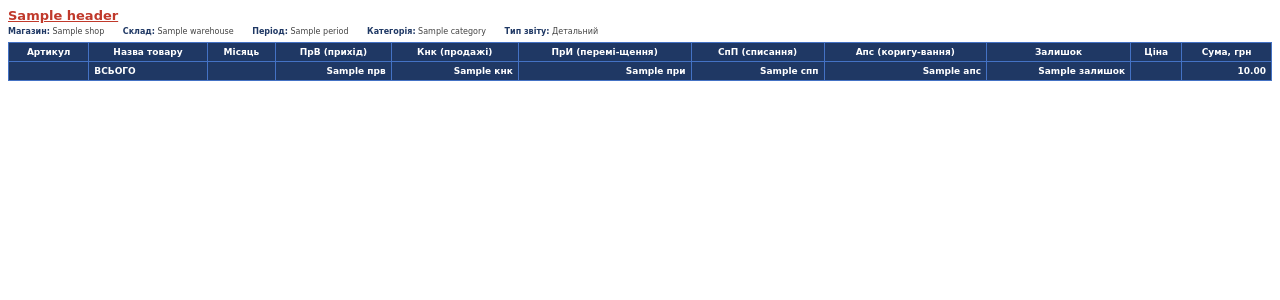
After one commit to imeromua/app-ser, a Flask app: template templates/report_pdf.html in a window 1280 px wide. The commit adds this page. Shown: the top 300 px of the page. Run offline with Flask 3, Linux system fonts and the light colour scheme; the template is opened without the code that fills it: most values are stand-ins (such as "Sample title", 1, 10 or a date in 2020).

Commit message:
Implement parser rewrite, document report, PDF export
Co-authored-by: imeromua <245274796+imeromua@users.noreply.github.com>

```diff
--- a/app.py
+++ b/app.py
@@ -9,14 +9,14 @@ import logging
 import os
 import secrets
 
-from flask import Flask, request, render_template, send_file, session
+from flask import Flask, request, render_template, send_file, session, Response
 from werkzeug.utils import secure_filename
 import pandas as pd
 
 from categories import detect_category
 from session_store import save_session_data, load_session_data, cleanup_old_sessions
 from parser import parse_xls
-from builder import build_rows, build_summary_rows
+from builder import build_rows, build_summary_rows, build_document_rows
 from exporter import export_excel
 
 logging.basicConfig(level=logging.WARNING)
@@ -56,23 +56,32 @@ def upload():
 
         if report_type == 'summary':
             rows, grand = build_summary_rows(combined_df, all_prices)
+        elif report_type == 'document':
+            rows, grand = build_document_rows(combined_df, all_prices)
         else:
             rows, grand = build_rows(combined_df, all_prices)
 
-        all_names = [r['Назва'] for r in rows if r.get('type') in ('data', 'summary')]
+        if report_type == 'document':
+            all_names = [r['Назва'] for r in rows if r.get('type') == 'doc_data']
+            art_count = len(set(r['Артикул'] for r in rows if r.get('type') == 'doc_data'))
+            row_count = sum(1 for r in rows if r.get('type') == 'doc_data')
+        else:
+            all_names = [r['Назва'] for r in rows if r.get('type') in ('data', 'summary')]
+            art_count = len(set(
+                r['Артикул'] for r in rows
+                if r.get('type') in ('subtotal', 'summary')
+            ))
+            row_count = sum(1 for r in rows if r.get('type') in ('data', 'summary'))
+
         category = detect_category(all_names)
         safe_category = category.replace('/', '-').replace(' ', '_')
 
         if report_type == 'summary':
             download_name = f"{safe_category}_сумарний_звіт.xlsx"
+        elif report_type == 'document':
+            download_name = f"{safe_category}_по_документах.xlsx"
         else:
             download_name = f"{safe_category}_детальний_звіт.xlsx"
-
-        art_count = len(set(
-            r['Артикул'] for r in rows
-            if r.get('type') in ('subtotal', 'summary')
-        ))
-        row_count = sum(1 for r in rows if r.get('type') in ('data', 'summary'))
 
         # Store data in a server-side temp file; only keep UUID in cookie
         session_id = save_session_data({
@@ -91,6 +100,7 @@ def upload():
                                art_count=art_count, row_count=row_count,
                                category=category, report_type=report_type)
     except Exception as e:
+        logging.exception('Upload error')
         return render_template('index.html', error=f'Помилка: {e}')
 
 
@@ -111,5 +121,41 @@ def download():
                      mimetype='application/vnd.openxmlformats-officedocument.spreadsheetml.sheet')
 
 
+@app.route('/download_pdf')
+def download_pdf():
+    try:
+        from weasyprint import HTML
+    except ImportError:
+        return 'WeasyPrint не встановлено. Виконайте: pip install weasyprint', 500
+
+    sid = session.get('sid')
+    data = load_session_data(sid)
+    if not data:
+        return 'Немає даних або сесія застаріла', 400
+
+    header      = data['header']
+    rows        = data['rows']
+    grand       = data['grand']
+    report_type = data.get('report_type', 'detail')
+    category    = data.get('category', '')
+
+    html_content = render_template(
+        'report_pdf.html',
+        header=header,
+        rows=rows,
+        grand=grand,
+        report_type=report_type,
+        category=category,
+    )
+    pdf_bytes = HTML(string=html_content).write_pdf()
+    pdf_name  = data.get('filename', 'звіт').replace('.xlsx', '.pdf')
+
+    return Response(
+        pdf_bytes,
+        mimetype='application/pdf',
+        headers={'Content-Disposition': f'attachment; filename="{pdf_name}"'},
+    )
+
+
 if __name__ == '__main__':
     app.run(debug=True, host='0.0.0.0', port=5000)
--- a/requirements.txt
+++ b/requirements.txt
@@ -3,3 +3,4 @@ openpyxl>=3.1.0
 pandas>=2.0.0
 xlrd>=2.0.1
 Werkzeug>=2.3.0
+weasyprint>=68.0
--- a/templates/index.html
+++ b/templates/index.html
@@ -41,6 +41,10 @@
               <label class="btn btn-outline-success" for="rt_summary">
                 📊 Сумарний (без місяців)
               </label>
+              <input type="radio" class="btn-check" name="report_type" id="rt_document" value="document">
+              <label class="btn btn-outline-warning" for="rt_document">
+                📄 По документах
+              </label>
             </div>
             <div id="spin" class="mt-3 text-center d-none">
               <div class="spinner-border text-primary me-2" role="status"></div>
--- /dev/null
+++ b/templates/report_pdf.html
@@ -0,0 +1,244 @@
+<!DOCTYPE html>
+<html lang="uk">
+<head>
+  <meta charset="UTF-8">
+  <title>Рух товарів — PDF-звіт</title>
+  <style>
+    @page {
+      size: A4 landscape;
+      margin: 12mm 10mm 12mm 10mm;
+    }
+    * { box-sizing: border-box; }
+    body {
+      font-family: 'DejaVu Sans', Arial, sans-serif;
+      font-size: 9px;
+      color: #1a1a1a;
+      background: #fff;
+    }
+    h1 {
+      font-size: 13px;
+      color: #C0392B;
+      text-decoration: underline;
+      margin: 0 0 4px;
+    }
+    .meta { font-size: 8px; color: #444; margin-bottom: 6px; }
+    .meta span { margin-right: 16px; }
+    .meta strong { color: #1F3864; }
+
+    table {
+      width: 100%;
+      border-collapse: collapse;
+      margin-top: 4px;
+    }
+    thead th {
+      background: #1F3864;
+      color: #fff;
+      text-align: center;
+      border: 1px solid #4472C4;
+      padding: 4px 5px;
+      white-space: nowrap;
+    }
+    tbody td {
+      border: 1px solid #dee2e6;
+      padding: 3px 5px;
+    }
+    tbody td.num { text-align: right; }
+    tbody td.ctr { text-align: center; }
+
+    tr.subtotal td, tr.summary-row td {
+      background: #D9E1F2;
+      font-weight: bold;
+      color: #1F3864;
+    }
+    tr.doc-data:nth-child(even) td { background: #f7f9fc; }
+    tr.spacer { height: 4px; }
+
+    tfoot tr td {
+      background: #1F3864;
+      color: #fff;
+      font-weight: bold;
+      border: 1px solid #4472C4;
+      padding: 4px 5px;
+    }
+    tfoot tr td.num { text-align: right; }
+
+    /* Prevent page breaks inside rows */
+    tr { page-break-inside: avoid; }
+    /* New article — allow break before spacer */
+    tr.spacer { page-break-after: auto; }
+  </style>
+</head>
+<body>
+
+<h1>{{ header.title }}</h1>
+<div class="meta">
+  <span><strong>Магазин:</strong> {{ header.shop }}</span>
+  <span><strong>Склад:</strong> {{ header.warehouse }}</span>
+  <span><strong>Період:</strong> {{ header.period }}</span>
+  <span><strong>Категорія:</strong> {{ category }}</span>
+  {% if report_type == 'summary' %}
+  <span><strong>Тип звіту:</strong> Сумарний</span>
+  {% elif report_type == 'document' %}
+  <span><strong>Тип звіту:</strong> По документах</span>
+  {% else %}
+  <span><strong>Тип звіту:</strong> Детальний</span>
+  {% endif %}
+</div>
+
+{% if report_type == 'document' %}
+{# ── Звіт «По документах» ─────────────────────────────────────────── #}
+<table>
+  <thead>
+    <tr>
+      <th>Артикул</th>
+      <th>Назва товару</th>
+      <th>Дата</th>
+      <th>Тип операції</th>
+      <th>Документ</th>
+      <th>Прихід</th>
+      <th>Розхід</th>
+      <th>Кількість</th>
+      <th>Залишок</th>
+    </tr>
+  </thead>
+  <tbody>
+  {% for row in rows %}
+    {% if row.type == 'spacer' %}
+      <tr class="spacer"><td colspan="9"></td></tr>
+    {% elif row.type == 'doc_data' %}
+      <tr class="doc-data">
+        <td>{{ row.Артикул }}</td>
+        <td>{{ row.Назва[:50] }}{{ '…' if row.Назва|length > 50 else '' }}</td>
+        <td class="ctr">{{ row.Дата }}</td>
+        <td>{{ row.Операція }}</td>
+        <td>{{ row.Документ[:55] }}{{ '…' if row.Документ|length > 55 else '' }}</td>
+        <td class="num">{{ row.Прихід if row.Прихід != '' else '' }}</td>
+        <td class="num">{{ row.Розхід if row.Розхід != '' else '' }}</td>
+        <td class="num">{{ row.Кількість }}</td>
+        <td class="num">{{ row.Залишок }}</td>
+      </tr>
+    {% endif %}
+  {% endfor %}
+  </tbody>
+  <tfoot>
+    <tr>
+      <td></td><td>ВСЬОГО</td><td></td><td></td><td></td>
+      <td class="num">{{ grand.Прихід }}</td>
+      <td class="num">{{ grand.Розхід }}</td>
+      <td></td>
+      <td class="num">{{ grand.Залишок }}</td>
+    </tr>
+  </tfoot>
+</table>
+
+{% elif report_type == 'summary' %}
+{# ── Сумарний звіт ────────────────────────────────────────────────── #}
+<table>
+  <thead>
+    <tr>
+      <th>Артикул</th><th>Назва товару</th>
+      <th>ПрВ (прихід)</th><th>Кнк (продажі)</th>
+      <th>ПрИ (перемі-щення)</th><th>СпП (списання)</th>
+      <th>Апс (коригу-вання)</th><th>Залишок</th>
+      <th>Ціна</th><th>Сума, грн</th>
+    </tr>
+  </thead>
+  <tbody>
+  {% for row in rows %}
+    {% if row.type == 'spacer' %}
+      <tr class="spacer"><td colspan="10"></td></tr>
+    {% elif row.type == 'summary' %}
+      <tr class="summary-row">
+        <td>{{ row.Артикул }}</td>
+        <td>{{ row.Назва[:50] }}{{ '…' if row.Назва|length > 50 else '' }}</td>
+        <td class="num">{{ row.ПрВ if row.ПрВ else '' }}</td>
+        <td class="num">{{ row.Кнк if row.Кнк else '' }}</td>
+        <td class="num">{{ row.ПрИ if row.ПрИ else '' }}</td>
+        <td class="num">{{ row.СпП if row.СпП else '' }}</td>
+        <td class="num">{{ row.Апс if row.Апс else '' }}</td>
+        <td class="num">{{ row.Залишок }}</td>
+        <td class="num">{{ "%.2f"|format(row.Ціна) if row.Ціна != '' else '' }}</td>
+        <td class="num">{{ "{:,.2f}".format(row.Сума) if row.Сума != '' else '' }}</td>
+      </tr>
+    {% endif %}
+  {% endfor %}
+  </tbody>
+  <tfoot>
+    <tr>
+      <td></td><td>ВСЬОГО</td>
+      <td class="num">{{ grand.ПрВ }}</td>
+      <td class="num">{{ grand.Кнк }}</td>
+      <td class="num">{{ grand.ПрИ }}</td>
+      <td class="num">{{ grand.СпП }}</td>
+      <td class="num">{{ grand.Апс }}</td>
+      <td class="num">{{ grand.Залишок }}</td>
+      <td></td>
+      <td class="num">{{ "{:,.2f}".format(grand.Сума) }}</td>
+    </tr>
+  </tfoot>
+</table>
+
+{% else %}
+{# ── Детальний звіт ───────────────────────────────────────────────── #}
+<table>
+  <thead>
+    <tr>
+      <th>Артикул</th><th>Назва товару</th><th>Місяць</th>
+      <th>ПрВ (прихід)</th><th>Кнк (продажі)</th>
+      <th>ПрИ (перемі-щення)</th><th>СпП (списання)</th>
+      <th>Апс (коригу-вання)</th><th>Залишок</th>
+      <th>Ціна</th><th>Сума, грн</th>
+    </tr>
+  </thead>
+  <tbody>
+  {% for row in rows %}
+    {% if row.type == 'spacer' %}
+      <tr class="spacer"><td colspan="11"></td></tr>
+    {% elif row.type == 'subtotal' %}
+      <tr class="subtotal">
+        <td>{{ row.Артикул }}</td>
+        <td>▶ {{ row.Назва[:48] }}{{ '…' if row.Назва|length > 48 else '' }}</td>
+        <td class="ctr">{{ row.Місяць }}</td>
+        <td class="num">{{ row.ПрВ }}</td>
+        <td class="num">{{ row.Кнк }}</td>
+        <td class="num">{{ row.ПрИ if row.ПрИ else '' }}</td>
+        <td class="num">{{ row.СпП if row.СпП else '' }}</td>
+        <td class="num">{{ row.Апс if row.Апс else '' }}</td>
+        <td class="num">{{ row.Залишок }}</td>
+        <td class="num">{{ "%.2f"|format(row.Ціна) if row.Ціна != '' else '' }}</td>
+        <td class="num">{{ "{:,.2f}".format(row.Сума) if row.Сума != '' else '' }}</td>
+      </tr>
+    {% elif row.type == 'data' %}
+      <tr>
+        <td>{{ row.Артикул }}</td>
+        <td>{{ row.Назва[:50] }}{{ '…' if row.Назва|length > 50 else '' }}</td>
+        <td class="ctr">{{ row.Місяць }}</td>
+        <td class="num">{{ row.ПрВ if row.ПрВ else '' }}</td>
+        <td class="num">{{ row.Кнк if row.Кнк else '' }}</td>
+        <td class="num">{{ row.ПрИ if row.ПрИ else '' }}</td>
+        <td class="num">{{ row.СпП if row.СпП else '' }}</td>
+        <td class="num">{{ row.Апс if row.Апс else '' }}</td>
+        <td class="num">{{ row.Залишок }}</td>
+        <td></td><td></td>
+      </tr>
+    {% endif %}
+  {% endfor %}
+  </tbody>
+  <tfoot>
+    <tr>
+      <td></td><td>ВСЬОГО</td><td></td>
+      <td class="num">{{ grand.ПрВ }}</td>
+      <td class="num">{{ grand.Кнк }}</td>
+      <td class="num">{{ grand.ПрИ }}</td>
+      <td class="num">{{ grand.СпП }}</td>
+      <td class="num">{{ grand.Апс }}</td>
+      <td class="num">{{ grand.Залишок }}</td>
+      <td></td>
+      <td class="num">{{ "{:,.2f}".format(grand.Сума) }}</td>
+    </tr>
+  </tfoot>
+</table>
+{% endif %}
+
+</body>
+</html>
```
Also changed, not shown: builder.py (+112 -46 lines), exporter.py (+17 -5 lines), parser.py (+122 -30 lines), templates/result.html (+40 -0 lines).
